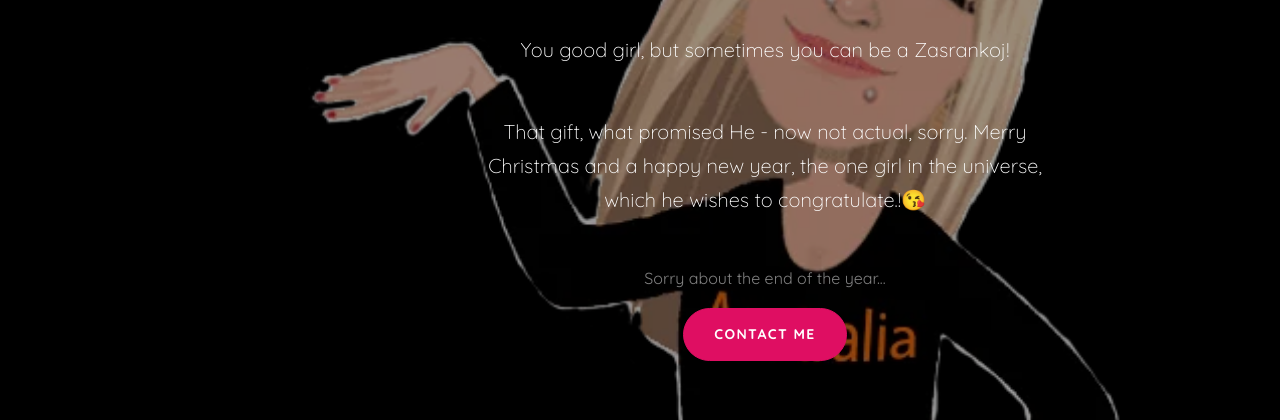
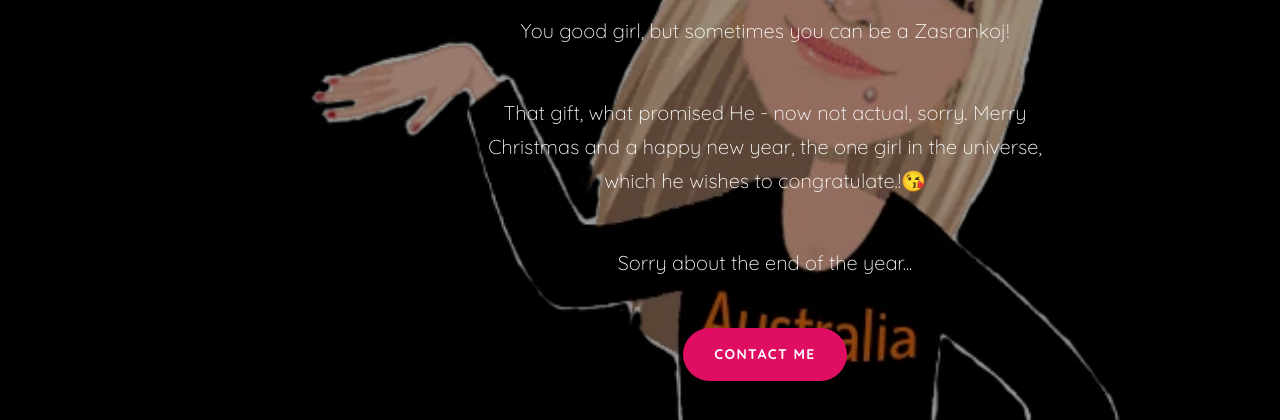
Before and after one commit to TrueTaka/For_Chris, a plain HTML site: page index.html in a window 1280 px wide. Shown: the part 377-797 px from the top of the page. Drawn offline with nearby package versions, Linux system fonts and the light colour scheme; files whose address does not match are found by name.

Commit message:
Update index.html

```diff
--- a/index.html
+++ b/index.html
@@ -77,7 +77,7 @@
 
 <p class="lead text-white mb-5" data-aos="fade-up" data-aos-delay="100">That gift, what promised He - now not actual, sorry.
 Merry Christmas and a happy new year, the one girl in the universe, which he wishes to congratulate.!😘</p>
-<p>Sorry about the end of the year...</p>
+<p class="lead text-white mb-5" data-aos="fade-up" data-aos-delay="100">Sorry about the end of the year...</p>
             <p data-aos="fade-up" data-aos-delay="100"><a href="#section-contact" class="btn btn-primary btn-md smoothscroll">Contact Me</a></p>
           </div>
         </div>
```
